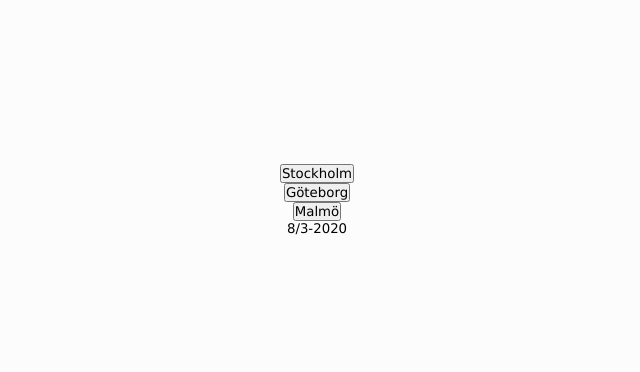
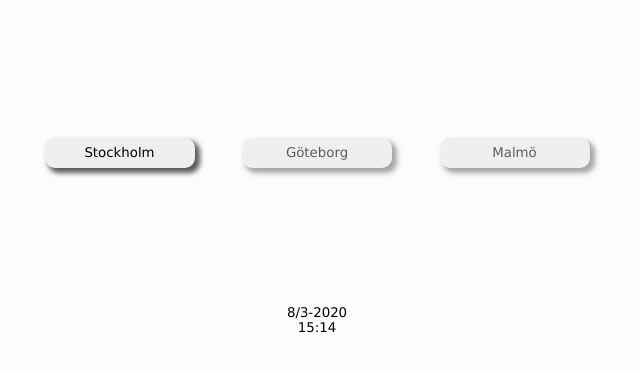
Before and after one commit to lundborgm/weather-app, a plain HTML site: page index.html in a window 1280 px wide. Both pictures are taken after a click on the button "Stockholm". Shown: the whole page, without its empty margins (323-963 px from the left). Drawn offline with Linux system fonts and the light colour scheme; no server answers.

Commit message:
added time + cleaned up a bit

```diff
--- a/index.html
+++ b/index.html
@@ -10,14 +10,19 @@
 <body>
 
     <main>
-
+        <div class="buttons">
             <button value="sthlm" data-longitude-value="18.063240" data-latitude-value="59.334591">Stockholm</button>
             <button value="gbg" data-longitude-value="11.974560" data-latitude-value="57.708870">Göteborg</butt>
             <button value="malmö" data-longitude-value="13.000530" data-latitude-value="55.604047">Malmö</button>
+        </div>
 
-        <h1></h1>
-        <small class="date"></small>
-        <div class="container"></div>
+        <div class="info">
+            <small class="date"></small>
+            <small class="time"></small>
+        </div>
+
+        <div class="container">
+        </div>
     </main>
 
     <script src="main.js"></script>
--- a/main.css
+++ b/main.css
@@ -11,12 +11,41 @@ main {
   background-color: rgb(252, 252, 252);
   display: flex;
   align-items: center;
-  justify-content: center;
+  justify-content: space-evenly;
   flex-direction: column;
 }
 
+.buttons {
+  display: flex;
+  align-items: center;
+  justify-content: space-evenly;
+  height: 10vh;
+  width: 50%;
+}
+
+button {
+  height: 30px;
+  width: 150px;
+  border: none;
+  box-shadow: 4px 4px 5px 1px rgba(138, 138, 138, 0.75);
+  border-radius: 10px;
+  cursor: pointer;
+  color: rgb(92, 92, 92);
+}
+
+.active {
+  box-shadow: 4px 4px 5px 1px rgba(36, 36, 36, 0.75);
+  color: black;
+}
+
+.info {
+  display: flex;
+  flex-direction: column;
+  align-items: center;
+}
+
 .container {
-  height: 50vh;
+  height: 30vh;
   display: flex;
   align-items: center;
   justify-content: center;
@@ -24,17 +53,6 @@ main {
   font-size: 80px;
 }
 
-h1 {
-  font-size: 25px;
-  font-weight: normal;
-}
-
 p {
   font-size: 18px;
 }
-
-.fa-cloud-rain,
-.fa-sun {
-  color: rgb(92, 92, 92);
-  margin: 20px 0;
-}
--- a/main.js
+++ b/main.js
@@ -5,21 +5,33 @@ let latitude = "57.708870";
 
 const container = document.querySelector(".container");
 const date = document.querySelector(".date");
+const time = document.querySelector(".time");
 
-//const today = new Date();
-const day = new Date().getDate();
-const month = new Date().getMonth() + 1;
-const year = new Date().getFullYear();
+const today = new Date();
+const day = today.getDate();
+const month = today.getMonth() + 1;
+const year = today.getFullYear();
 date.innerHTML = `${day}/${month}-${year}`;
+
+let hours = today.getHours();
+let minutes = today.getMinutes();
+time.innerHTML = `${hours}:${minutes}`;
 
 const cities = document.querySelectorAll("button");
 cities.forEach(city => {
-  city.addEventListener("click", () => {
+  city.addEventListener("click", e => {
+    cities.forEach(city => {
+      city.classList.remove("active");
+    });
+
+    e.currentTarget.classList.add("active");
+
     let longitude = city.dataset.longitudeValue;
     let latitude = city.dataset.latitudeValue;
 
     let url = `https://opendata-download-metfcst.smhi.se/api/category/pmp3g/version/2/geotype/point/lon/${longitude}/lat/${latitude}/data.json`;
     getWeather(url);
+    // another function here to display and append the data?
   });
 });
 
@@ -40,16 +52,16 @@ function getWeather(url) {
     .then(json => {
       // should be set to [0] to get the current date/time
       const currentTime = json.timeSeries[0];
-      const temp = currentTime.parameters[11].values[0];
-      const rain = currentTime.parameters[1].values[0];
+      let temp;
+      let rain;
 
       for (let i = 0; i < currentTime.parameters.length; i++) {
         if (currentTime.parameters[i].name === "t") {
-          console.log(currentTime.parameters[i].values[0]);
+          temp = currentTime.parameters[i].values[0];
         }
 
         if (currentTime.parameters[i].name === "pcat") {
-          console.log(currentTime.parameters[i].values[0]);
+          rain = currentTime.parameters[i].values[0];
         }
       }
 
@@ -73,3 +85,4 @@ function getWeather(url) {
 
 // https://opendata.smhi.se/apidocs/metfcst/parameters.html
 // https://opendata.smhi.se/apidocs/metfcst/parameters.html#parameter-pcat
+// https://www.latlong.net/
```
